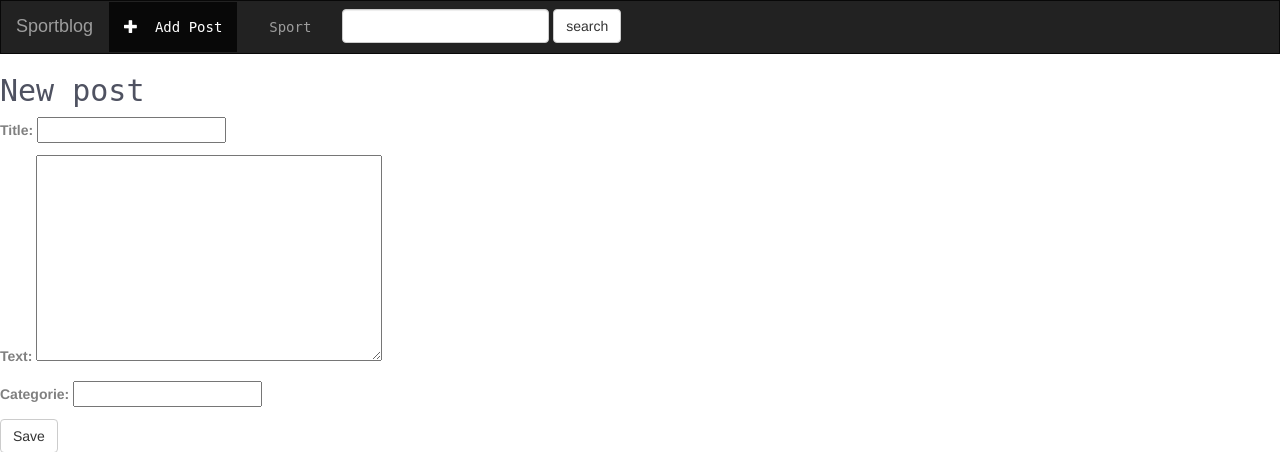
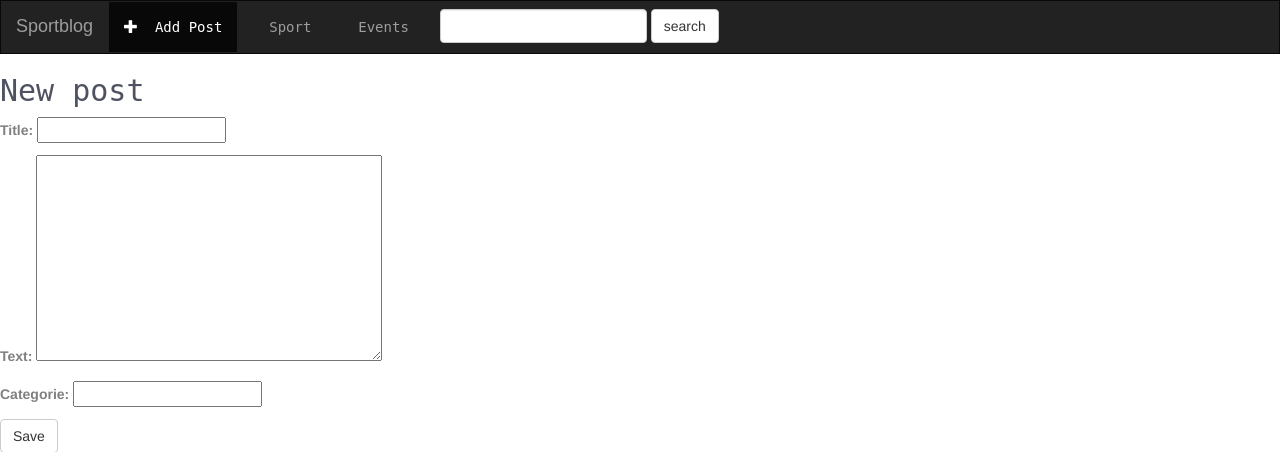
Before and after one commit to isabellekeutner/Sport-Enthusiast, a Django app: page /post/new/ in a window 1280 px wide. Shown: the top 452 px of the page. Run offline with Django 3.2, Linux system fonts and the light colour scheme; some libraries are stand-ins or nearby versions; some web fonts are replaced.

Commit message:
Update base.html

```diff
--- a/blog/templates/blog/base.html
+++ b/blog/templates/blog/base.html
@@ -35,10 +35,17 @@
                                 </a>
                             </li>
                             <li class="">
-                                    <a href="{% url 'post_list' %}">
-                                        <span class="glyphicon glyhicon" aria-hidden="true"></span>&nbsp; Sport
-                                    </a>
+                                <a href="{% url 'post_list' %}">
+                                    <span class="glyphicon glyhicon" aria-hidden="true"></span>&nbsp; Sport
+                                 </a>
                             </li>
+
+                            <li class="">
+                                <a href="{% url 'event_list' %}">
+                                    <span class="glyphicon glyhicon" aria-hidden="true"></span>&nbsp; Events
+                                 </a>
+                            </li>
+
                         </ul>
 
                         <form class="navbar-form navbar-left" role="search" method="get" action="#">
```
